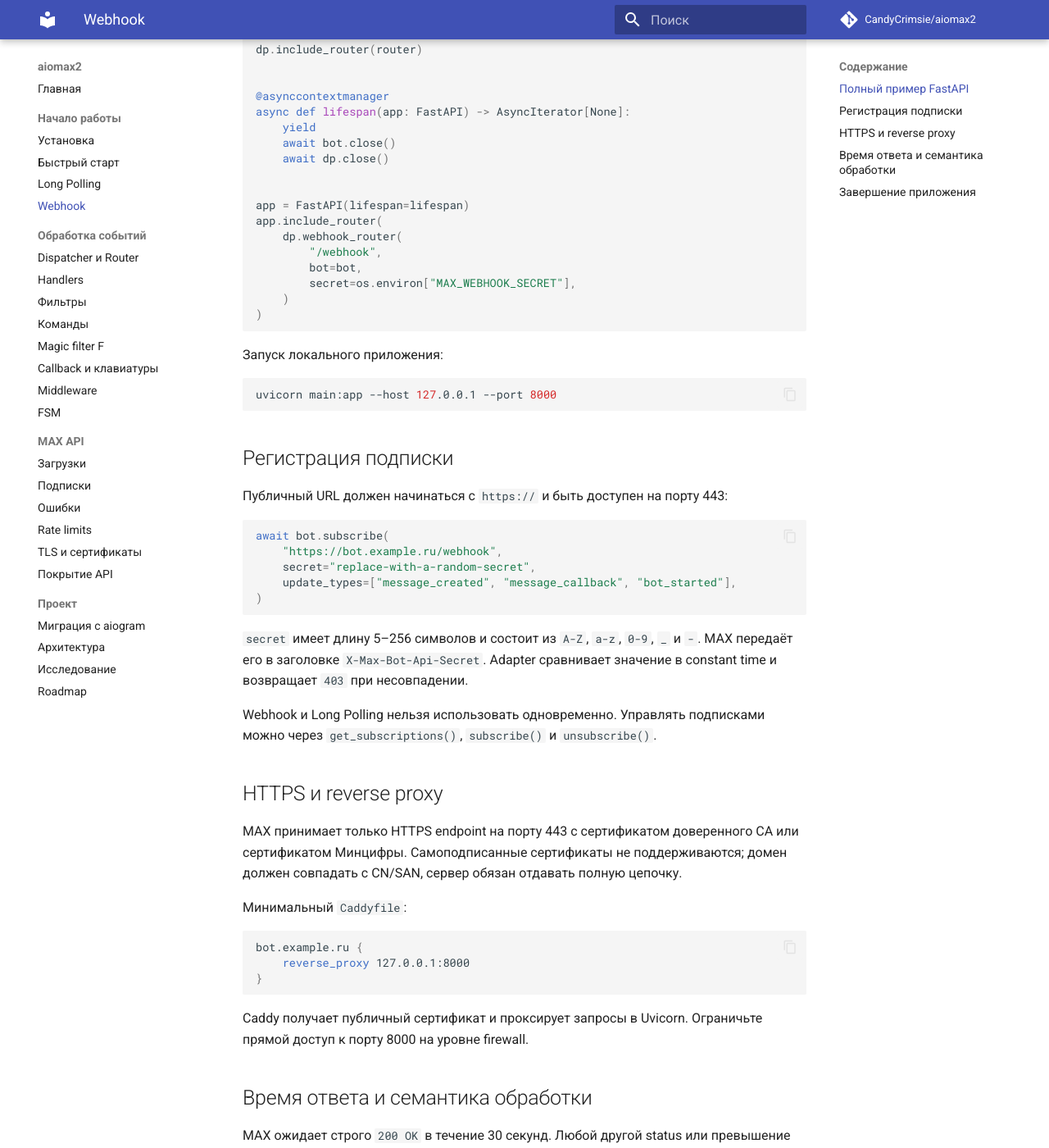
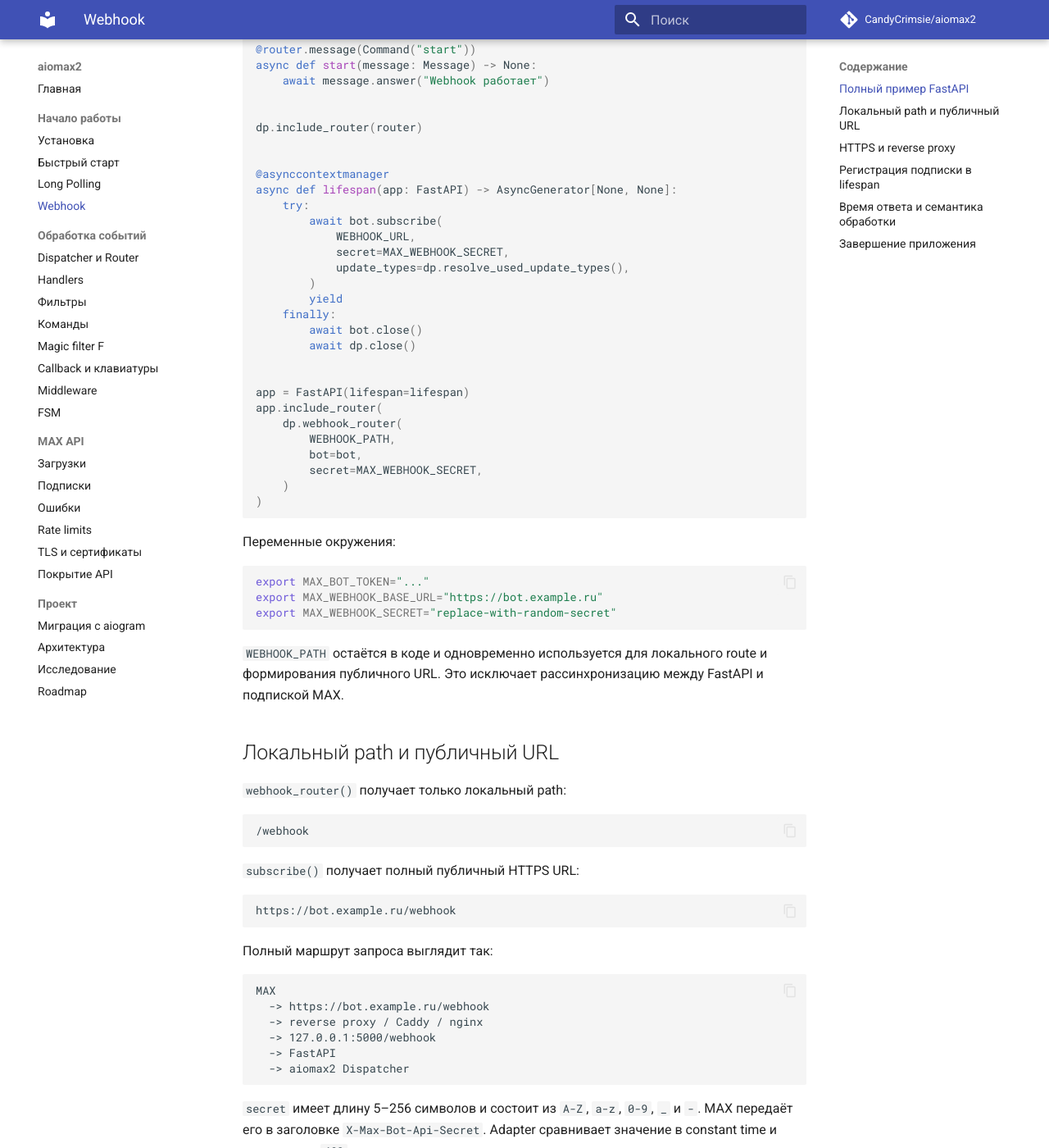
Before and after one commit to CandyCrimsie/aiomax2, an MkDocs documentation site: the page built from docs/webhook.md, in a window 1280 px wide and 1400 px high, scrolled down 688 px. Shown: the whole window at 82% size. Built offline with MkDocs 1.6.1 and Material for MkDocs 9.7.7, drawn with Linux system fonts in a browser that asks for light colours; comment, search, counter and statistics services are not loaded; some of the changed text lies outside the part shown.

Commit message:
chore: finalize webhook setup and packaging for 0.1.0a2

````diff
--- a/docs/webhook.md
+++ b/docs/webhook.md
@@ -7,7 +7,7 @@
 ## Полный пример FastAPI
 
 ```python
-from collections.abc import AsyncIterator
+from collections.abc import AsyncGenerator
 from contextlib import asynccontextmanager
 import os
 
@@ -16,6 +16,11 @@
 from aiomax2 import Bot, Dispatcher, Router
 from aiomax2.filters import Command
 from aiomax2.types import Message
+
+WEBHOOK_PATH = "/webhook"
+MAX_WEBHOOK_BASE_URL = os.environ["MAX_WEBHOOK_BASE_URL"].rstrip("/")
+MAX_WEBHOOK_SECRET = os.environ["MAX_WEBHOOK_SECRET"]
+WEBHOOK_URL = f"{MAX_WEBHOOK_BASE_URL}{WEBHOOK_PATH}"
 
 bot = Bot(os.environ["MAX_BOT_TOKEN"])
 dp = Dispatcher()
@@ -31,38 +36,64 @@
 
 
 @asynccontextmanager
-async def lifespan(app: FastAPI) -> AsyncIterator[None]:
-    yield
-    await bot.close()
-    await dp.close()
+async def lifespan(app: FastAPI) -> AsyncGenerator[None, None]:
+    try:
+        await bot.subscribe(
+            WEBHOOK_URL,
+            secret=MAX_WEBHOOK_SECRET,
+            update_types=dp.resolve_used_update_types(),
+        )
+        yield
+    finally:
+        await bot.close()
+        await dp.close()
 
 
 app = FastAPI(lifespan=lifespan)
 app.include_router(
     dp.webhook_router(
-        "/webhook",
+        WEBHOOK_PATH,
         bot=bot,
-        secret=os.environ["MAX_WEBHOOK_SECRET"],
+        secret=MAX_WEBHOOK_SECRET,
     )
 )
 ```
 
-Запуск локального приложения:
+Переменные окружения:
 
 ```bash
-uvicorn main:app --host 127.0.0.1 --port 8000
+export MAX_BOT_TOKEN="..."
+export MAX_WEBHOOK_BASE_URL="https://bot.example.ru"
+export MAX_WEBHOOK_SECRET="replace-with-random-secret"
 ```
 
-## Регистрация подписки
+`WEBHOOK_PATH` остаётся в коде и одновременно используется для локального
+route и формирования публичного URL. Это исключает рассинхронизацию между
+FastAPI и подпиской MAX.
 
-Публичный URL должен начинаться с `https://` и быть доступен на порту 443:
+## Локальный path и публичный URL
 
-```python
-await bot.subscribe(
-    "https://bot.example.ru/webhook",
-    secret="replace-with-a-random-secret",
-    update_types=["message_created", "message_callback", "bot_started"],
-)
+`webhook_router()` получает только локальный path:
+
+```text
+/webhook
+```
+
+`subscribe()` получает полный публичный HTTPS URL:
+
+```text
+https://bot.example.ru/webhook
+```
+
+Полный маршрут запроса выглядит так:
+
+```text
+MAX
+  -> https://bot.example.ru/webhook
+  -> reverse proxy / Caddy / nginx
+  -> 127.0.0.1:5000/webhook
+  -> FastAPI
+  -> aiomax2 Dispatcher
 ```
 
 `secret` имеет длину 5–256 символов и состоит из `A-Z`, `a-z`, `0-9`, `_` и
@@ -82,12 +113,34 @@
 
 ```caddyfile
 bot.example.ru {
-    reverse_proxy 127.0.0.1:8000
+    reverse_proxy 127.0.0.1:5000
 }
 ```
 
-Caddy получает публичный сертификат и проксирует запросы в Uvicorn. Ограничьте
-прямой доступ к порту 8000 на уровне firewall.
+Локальный Uvicorn запускается так:
+
+```bash
+uvicorn main:app --host 127.0.0.1 --port 5000
+```
+
+Caddy принимает публичный запрос к `https://bot.example.ru/webhook`,
+обслуживает TLS на порту 443 и проксирует тот же path `/webhook` в Uvicorn.
+Uvicorn не обязан сам слушать порт 443 или обслуживать публичный TLS. Ограничьте
+прямой доступ к локальному порту 5000 на уровне firewall.
+
+## Регистрация подписки в lifespan
+
+Автоматический `subscribe()` в lifespan удобен для простого single-process
+deployment. При запуске:
+
+```bash
+uvicorn main:app --workers 4
+```
+
+создаются четыре процесса, и каждый выполняет свой lifespan. Это не означает,
+что подписка MAX обязательно сломается, но в multi-worker production лучше
+регистрировать Webhook отдельным setup/deploy step или гарантировать, что
+registration выполняется ровно один раз.
 
 ## Время ответа и семантика обработки
 
--- a/pyproject.toml
+++ b/pyproject.toml
@@ -9,7 +9,7 @@
 readme = "README.md"
 requires-python = ">=3.12"
 license = { text = "MIT" }
-authors = [{ name = "aiomax2 contributors" }]
+authors = [{ name = "CandyCrimsie" }]
 classifiers = [
     "Development Status :: 3 - Alpha",
     "Framework :: AsyncIO",
@@ -20,17 +20,17 @@
 dependencies = [
     "aiohttp>=3.10,<4",
     "pydantic>=2.8,<3",
+    "fastapi>=0.115,<1",
+    "uvicorn[standard]>=0.30,<1",
 ]
 
 [project.optional-dependencies]
-fastapi = ["fastapi>=0.115"]
 docs = [
     "mkdocs>=1.6,<2",
     "mkdocs-material>=9.6",
     "mkdocstrings[python]>=0.27",
 ]
 dev = [
-    "fastapi>=0.115",
     "httpx>=0.28",
     "mypy>=1.13",
     "mkdocs>=1.6,<2",
````
Also changed, not shown: CHANGELOG.md (+4 -0 lines), CONTRIBUTING.md (+17 -7 lines), README.md (+44 -23 lines), docs/installation.md (+6 -2 lines), docs/quickstart.md (+19 -0 lines), docs/subscriptions.md (+10 -3 lines), examples/README.md (+15 -3 lines), 4 other files.
